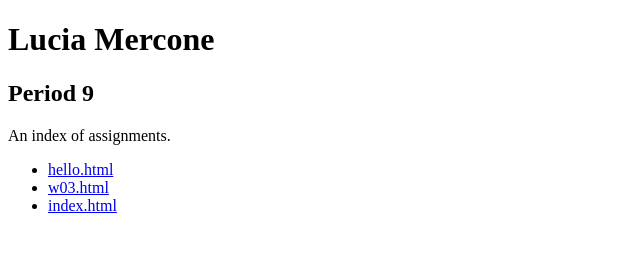
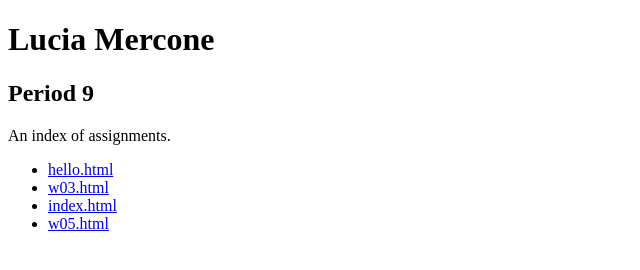
Before and after one commit to stuycs-gh-classrooms/09-web-confusedcorvid, a plain HTML site: page index.html in a window 1280 px wide. Shown: the whole page, without its empty margins (0-640 px from the left). Drawn offline with Linux system fonts and the light colour scheme.

Commit message:
index update

```diff
--- a/index.html
+++ b/index.html
@@ -13,6 +13,7 @@ An index of assignments.
 <li><a href="http://homer.stuy.edu/~lmercone60/hello.html"> hello.html </a></li>
 <li><a href="http://homer.stuy.edu/~lmercone60/w03.html"> w03.html </a></li>
 <li><a href="http://homer.stuy.edu/~lmercone60/index.html"> index.html </a></li>
+<li><a href="http://homer.stuy.edu/~lmercone60/w05.html"> w05.html</a></li>
 </ul>
 </p>
 </body>
```
